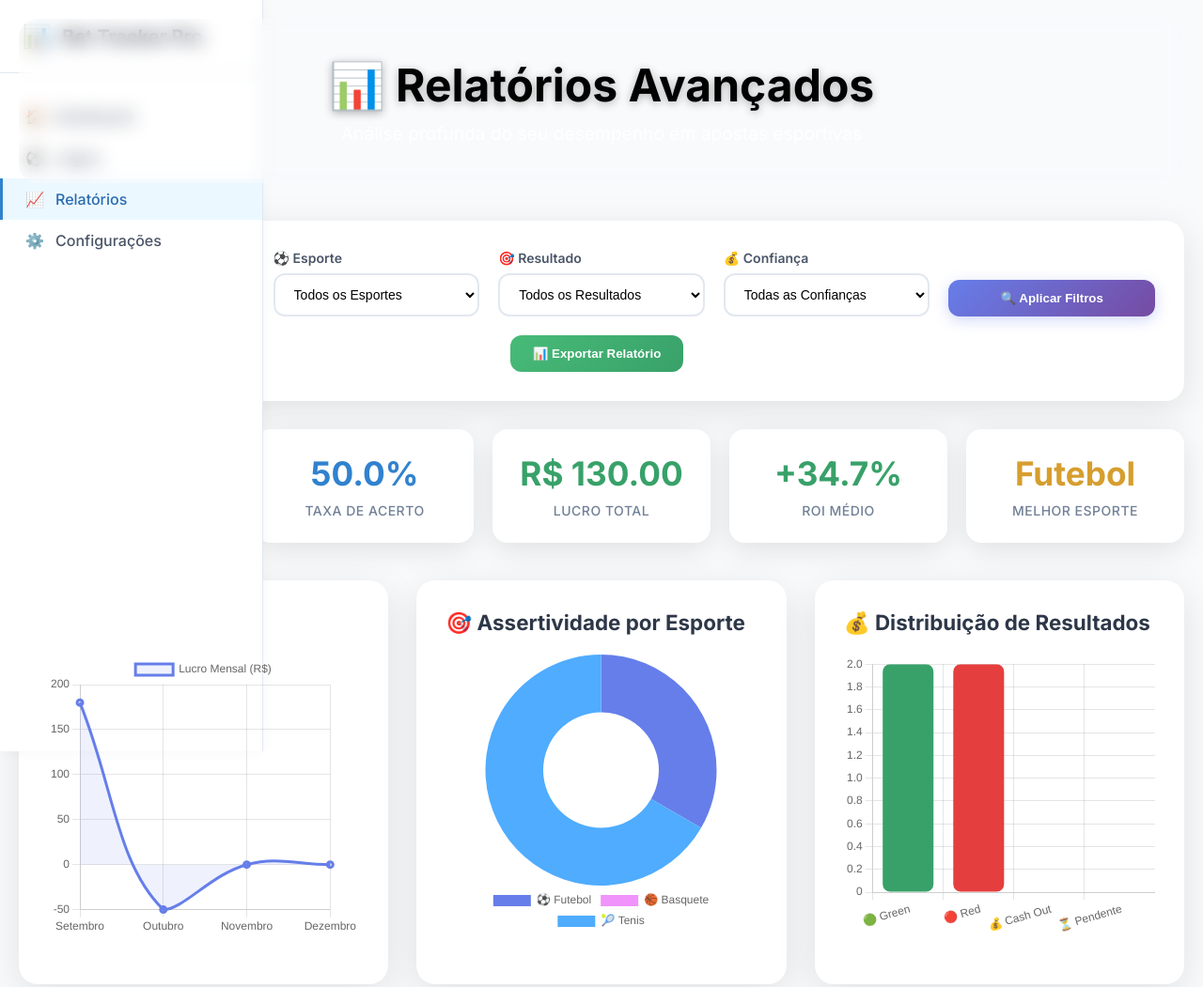
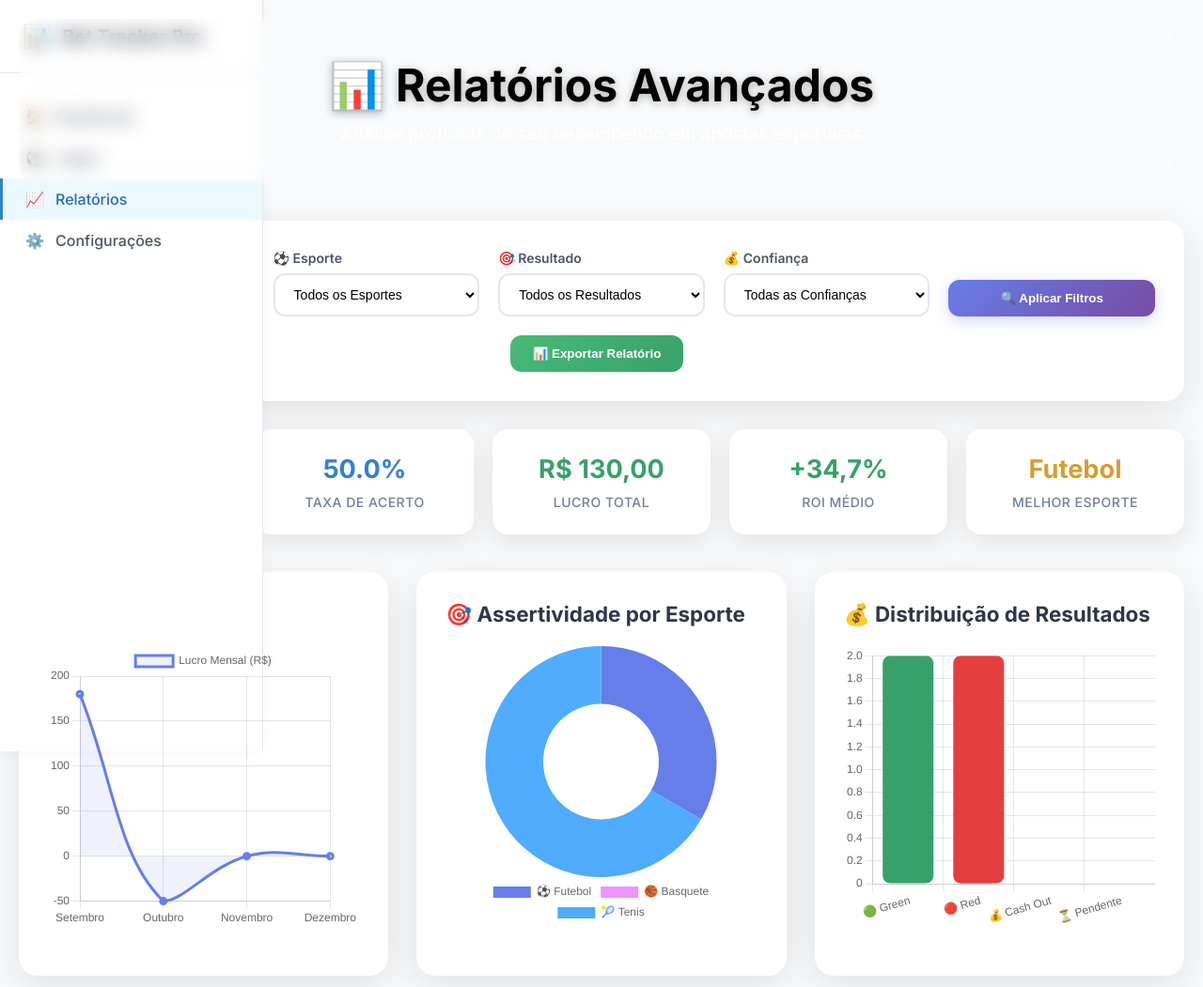
Before and after one commit to christiancastro24/apostas, a plain HTML site: page relatorios.html in a window 1280 px wide. Shown: the top 1051 px of the page at 94% size. Drawn offline with nearby package versions, Linux system fonts and the light colour scheme.

Commit message:
ajuste de formatação

```diff
--- a/css/styles.relatorios.css
+++ b/css/styles.relatorios.css
@@ -251,7 +251,7 @@
 }
 
 .stat-value {
-  font-size: 2.2rem;
+  font-size: 1.7rem;
   font-weight: 700;
   margin-bottom: 10px;
 }
--- a/js/script-relatorios.js
+++ b/js/script-relatorios.js
@@ -127,28 +127,54 @@ function updateDashboard() {
 }
 
 // Atualizar estatísticas gerais
+// Funções de formatação brasileira
+function formatCurrency(value) {
+  return new Intl.NumberFormat("pt-BR", {
+    style: "currency",
+    currency: "BRL",
+    minimumFractionDigits: 2,
+    maximumFractionDigits: 2,
+  }).format(value);
+}
+
+function formatPercentage(value) {
+  const formatted = Math.abs(value).toLocaleString("pt-BR", {
+    minimumFractionDigits: 1,
+    maximumFractionDigits: 1,
+  });
+  return `${value >= 0 ? "+" : ""}${formatted}%`;
+}
+
+function formatWinRate(value) {
+  return value.toLocaleString("pt-BR", {
+    minimumFractionDigits: 1,
+    maximumFractionDigits: 1,
+  });
+}
+
+// Sua função atualizada
 function updateStatsOverview() {
   const stats = calculateStats(filteredData);
   const container = document.getElementById("statsOverview");
 
   container.innerHTML = `
           <div class="stat-item">
-            <div class="stat-value" style="color: #38a169;">${
-              stats.totalBets
-            }</div>
+            <div class="stat-value" style="color: #38a169;">
+              ${stats.totalBets}
+            </div>
             <div class="stat-label">Total de Apostas</div>
           </div>
           <div class="stat-item">
-            <div class="stat-value" style="color: #3182ce;">${
-              stats.winRate
-            }%</div>
+            <div class="stat-value" style="color: #3182ce;">
+              ${formatWinRate(stats.winRate)}%
+            </div>
             <div class="stat-label">Taxa de Acerto</div>
           </div>
           <div class="stat-item">
             <div class="stat-value" style="color: ${
               stats.totalProfit >= 0 ? "#38a169" : "#e53e3e"
             };">
-              R$ ${stats.totalProfit.toFixed(2)}
+              ${formatCurrency(stats.totalProfit)}
             </div>
             <div class="stat-label">Lucro Total</div>
           </div>
@@ -156,19 +182,18 @@ function updateStatsOverview() {
             <div class="stat-value" style="color: ${
               stats.roi >= 0 ? "#38a169" : "#e53e3e"
             };">
-              ${stats.roi >= 0 ? "+" : ""}${stats.roi}%
+              ${formatPercentage(stats.roi)}
             </div>
             <div class="stat-label">ROI Médio</div>
           </div>
           <div class="stat-item">
-            <div class="stat-value" style="color: #d69e2e;">${
-              stats.bestSport
-            }</div>
+            <div class="stat-value" style="color: #d69e2e;">
+              ${stats.bestSport}
+            </div>
             <div class="stat-label">Melhor Esporte</div>
           </div>
         `;
 }
-
 // Calcular estatísticas
 function calculateStats(data) {
   if (!data.length)
```
